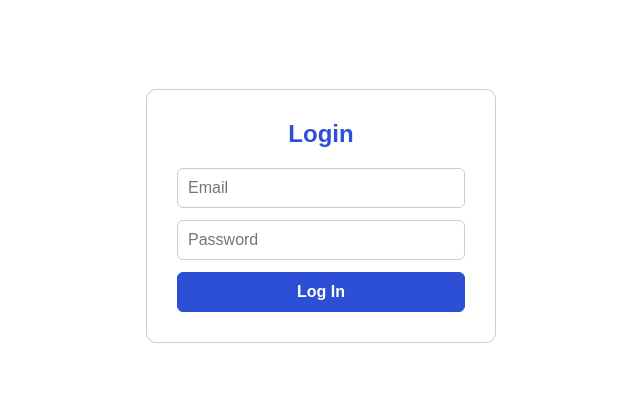
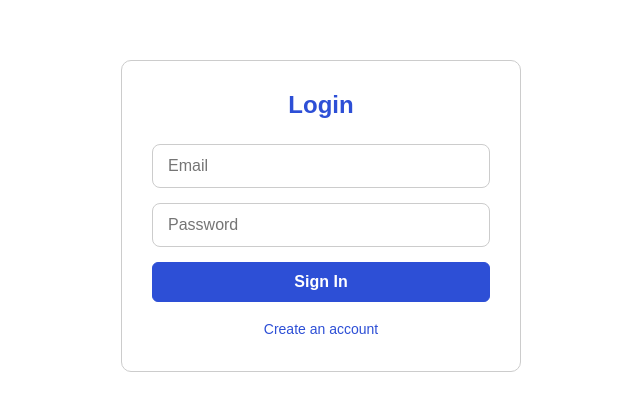
Before and after one commit to cosssiie/BeForReal, a React (Create React App) app in the folder frontend/: page /home in a window 1280 px wide. Shown: the part 184-594 px from the top of the page, without its empty margins (319-959 px from the left). Built offline with nearby package versions, Linux system fonts and the light colour scheme; a web font is replaced by a local one.

Commit message:
sign up form

```diff
--- a/frontend/src/App.js
+++ b/frontend/src/App.js
@@ -4,10 +4,10 @@ import Navigation from './components/Navigation';
 import HomePage from './components/HomePage';
 import ChatPage from './components/ChatPage';
 import Login from './components/Login';
+import SignUp from './components/SignUp';
 import PostPage from './components/PostPage';
+import ProfilePage from './components/ProfilePage';
 
-
-// import Profile from './components/ProfilePage';
 // import Settings from './components/SettingsPage';
 
 function App() {
@@ -48,12 +48,14 @@ function App() {
           {!isLoggedIn ? (
             <>
               <Route path="*" element={<Login onLogin={handleLogin} />} />
+              <Route path="/sign up" element={<SignUp/>} />
             </>
           ) : (
             <>
               <Route path="/" element={<Navigate to="/home" />} />
-              <Route path="/home" element={<HomePage userId={currentUserId}/>} />
+              <Route path="/home" element={<HomePage userId={currentUserId} />} />
               <Route path="/chats" element={<ChatPage userId={currentUserId} />} />
+              <Route path="/profile" element={<ProfilePage onLogout={handleLogout} />} />
               <Route path="/login" element={<Navigate to="/home" />} />
               <Route path="/posts/:postId" element={<PostPage />} />
             </>
--- a/frontend/src/components/Login.jsx
+++ b/frontend/src/components/Login.jsx
@@ -1,19 +1,20 @@
-import React, {useState} from 'react';
-import {useNavigate} from 'react-router-dom';
+import React, { useState } from 'react';
+import { useNavigate } from 'react-router-dom';
 
-function Login({onLogin}) {
+function Login({ onLogin }) {
     const [email, setEmail] = useState('');
     const [password, setPassword] = useState('');
     const [error, setError] = useState('');
     const navigate = useNavigate();
+
 
     const handleLoginClick = async (e) => {
         e.preventDefault();
         try {
             const res = await fetch('/api/login', {
                 method: 'POST',
-                headers: {'Content-Type': 'application/json'},
-                body: JSON.stringify({email, password}),
+                headers: { 'Content-Type': 'application/json' },
+                body: JSON.stringify({ email, password }),
             });
 
             const data = await res.json();
@@ -30,6 +31,9 @@ function Login({onLogin}) {
         }
     };
 
+    const handleCreateAccount = () => {
+        navigate('/sign up');
+    };
 
     return (
         <div className="login-wrapper">
@@ -49,10 +53,17 @@ function Login({onLogin}) {
                         onChange={(e) => setPassword(e.target.value)}
                     />
                     <button className="submit-button" type="submit">
-                        Log In
+                        Sign In
+                    </button>
+                    <button
+                        className="create-account-button"
+                        type="button"
+                        onClick={handleCreateAccount}
+                    >
+                        Create an account
                     </button>
                 </form>
-                {error && <p style={{color: 'red', marginTop: '10px'}}>{error}</p>}
+                {error && <p style={{ color: 'red', marginTop: '10px' }}>{error}</p>}
             </div>
         </div>
     );
--- /dev/null
+++ b/frontend/src/components/ProfilePage.jsx
@@ -0,0 +1,15 @@
+import React from 'react';
+
+function ProfilePage({ onLogout }) {
+    return (
+        <div className="profile-container">
+            <h2>Your Profile</h2>
+
+            <button onClick={onLogout} className="logout-button">
+                Logout
+            </button>
+        </div>
+    );
+}
+
+export default ProfilePage;
--- /dev/null
+++ b/frontend/src/components/SignUp.jsx
@@ -0,0 +1,76 @@
+import React, { useState } from 'react';
+
+function SignUp() {
+    const [email, setEmail] = useState('');
+    const [password, setPassword] = useState('');
+    const [confirmPassword, setConfirmPassword] = useState('');
+    const [error, setError] = useState('');
+    const [success, setSuccess] = useState('');
+
+    const handleSubmit = (e) => {
+        e.preventDefault();
+        setError('');
+        setSuccess('');
+
+        if (!email || !password || !confirmPassword) {
+            setError('Please fill in all fields.');
+            return;
+        }
+
+        if (password !== confirmPassword) {
+            setError('Passwords do not match.');
+            return;
+        }
+
+        //звернення до сервера
+
+        setSuccess('Registration successful!');
+        setEmail('');
+        setPassword('');
+        setConfirmPassword('');
+    };
+
+    return (
+        <div className="sign-up-wrapper">
+            <div className="sign-up-container">
+                <h2>Create Account</h2>
+                <form onSubmit={handleSubmit}>
+
+                    <input
+                        type="email"
+                        placeholder="Email"
+                        value={email}
+                        onChange={(e) => setEmail(e.target.value)}
+                        required
+                    />
+
+                    <input
+                        type="password"
+                        placeholder="Password"
+                        value={password}
+                        onChange={(e) => setPassword(e.target.value)}
+                        required
+                    />
+
+                    <input
+                        type="password"
+                        placeholder="Confirm Password"
+                        value={confirmPassword}
+                        onChange={(e) => setConfirmPassword(e.target.value)}
+                        required
+                    />
+
+                    <button className="submit-button" type="submit">
+                        Sign Up
+                    </button>
+
+                </form>
+
+                {error && <p className="error-message">{error}</p>}
+                {success && <p className="success-message">{success}</p>}
+            </div>
+        </div>
+    );
+}
+
+export default SignUp;
--- a/frontend/src/index.css
+++ b/frontend/src/index.css
@@ -7,6 +7,7 @@
 @import './styles/CreateNewPost.css';
 @import './styles/Login.css';
 @import './styles/Pagination.css';
+@import './styles/ProfilePage.css';
 
 
 body,
--- a/frontend/src/styles/Login.css
+++ b/frontend/src/styles/Login.css
@@ -1,4 +1,5 @@
-.login-wrapper {
+.login-wrapper,
+.sign-up-wrapper {
     display: flex;
     justify-content: center;
     align-items: center;
@@ -6,8 +7,9 @@
     background-color: #ffffff;
 }
 
-.login-container {
-    max-width: 350px;
+.login-container,
+.sign-up-container {
+    max-width: 400px;
     width: 100%;
     padding: 30px;
     border: 1px solid #ccc;
@@ -16,22 +18,37 @@
     background-color: #ffffff;
 }
 
-.login-container h2 {
-    margin-bottom: 20px;
-    color: #2d4fd6;
+.login-container form,
+.sign-up-container form {
+    display: flex;
+    flex-direction: column;
+    gap: 15px;
 }
 
-.login-container input {
-    width: 100%;
-    padding: 10px;
-    margin-bottom: 12px;
-    border: 1px solid #ccc;
-    border-radius: 6px;
+.login-container h2,
+.sign-up-container h2 {
+    margin-bottom: 25px;
+    color: #2d4fd6;
+    font-weight: 700;
+}
+
+.login-container input,
+.sign-up-container input {
+    padding: 12px 15px;
     font-size: 16px;
+    border-radius: 8px;
+    border: 1.5px solid #ccc;
+    transition: border-color 0.3s ease;
     box-sizing: border-box;
 }
 
-.login-container .submit-button {
+.login-container input:focus,
+.sign-up-container input:focus {
+    border-color: #2d4fd6;
+    outline: none;
+}
+
+.login-container .submit-button, .sign-up-container .submit-button {
     width: 100%;
     padding: 10px;
     font-size: 16px;
@@ -44,7 +61,44 @@
     transition: background-color 1.2s ease;
 }
 
-.submit-button:hover {
+.login-container .submit-button:hover, .sign-up-container .submit-button:hover  {
     background-color: #ffffff;
     color: #2d4fd6;
 }
+
+.create-account-button {
+    background: none;
+    border: none;
+    cursor: pointer;
+    position: relative;
+    color: #2d4fd6;
+    font-size: 14px;
+    padding: 4px;
+}
+
+.create-account-button::after {
+    content: "";
+    position: absolute;
+    left: 0;
+    bottom: 0;
+    width: 0%;
+    height: 2px;
+    background-color: #2d4fd6;
+    transition: width 0.8s ease;
+}
+
+.create-account-button:hover::after {
+    width: 100%;
+}
+
+.error-message {
+    color: #e63946;
+    margin-top: 15px;
+    font-weight: 600;
+}
+
+.success-message {
+    color: #2a9d8f;
+    margin-top: 15px;
+    font-weight: 600;
+}
--- /dev/null
+++ b/frontend/src/styles/ProfilePage.css
@@ -0,0 +1,13 @@
+.logout-button {
+    background-color: #e74c3c;
+    color: white;
+    padding: 10px 15px;
+    border: none;
+    border-radius: 5px;
+    cursor: pointer;
+    margin-top: 20px;
+}
+
+.logout-button:hover {
+    background-color: #c0392b;
+}
```
Lines whose indentation alone changed are shown as unchanged.
